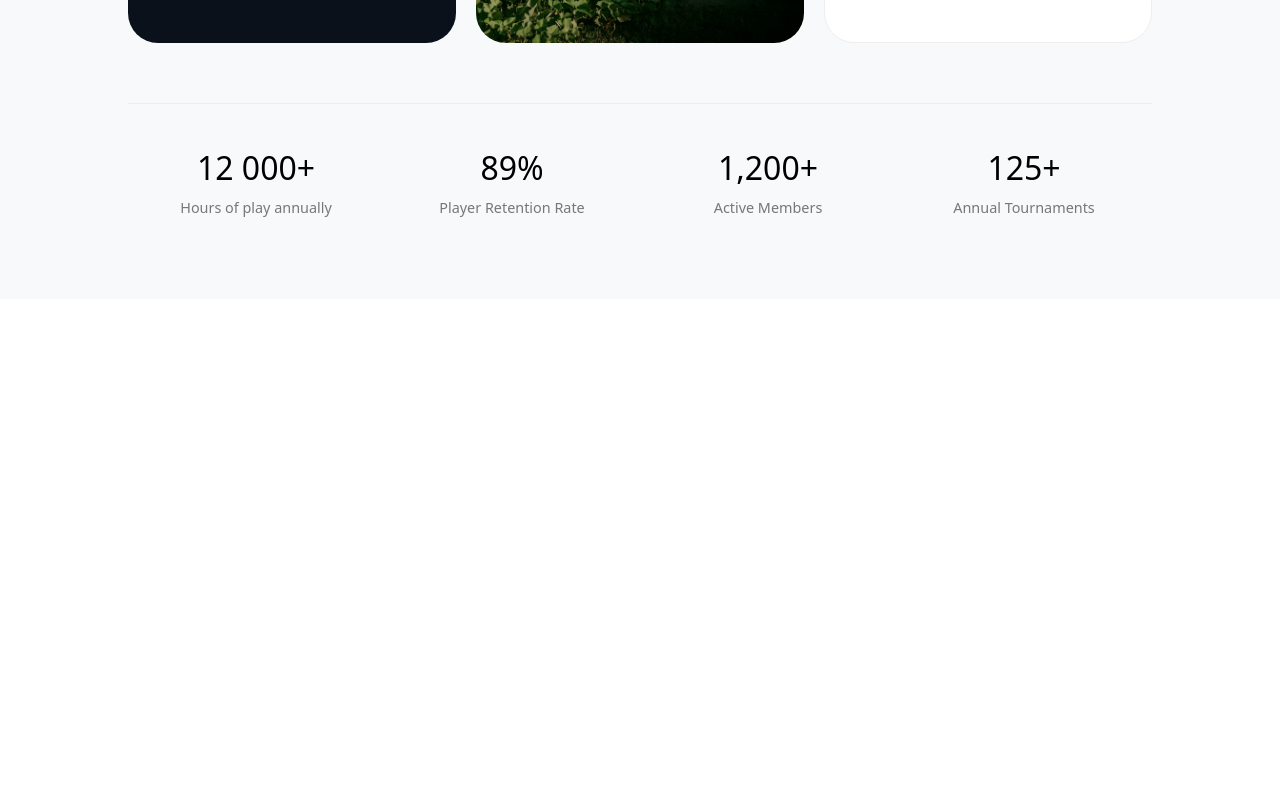
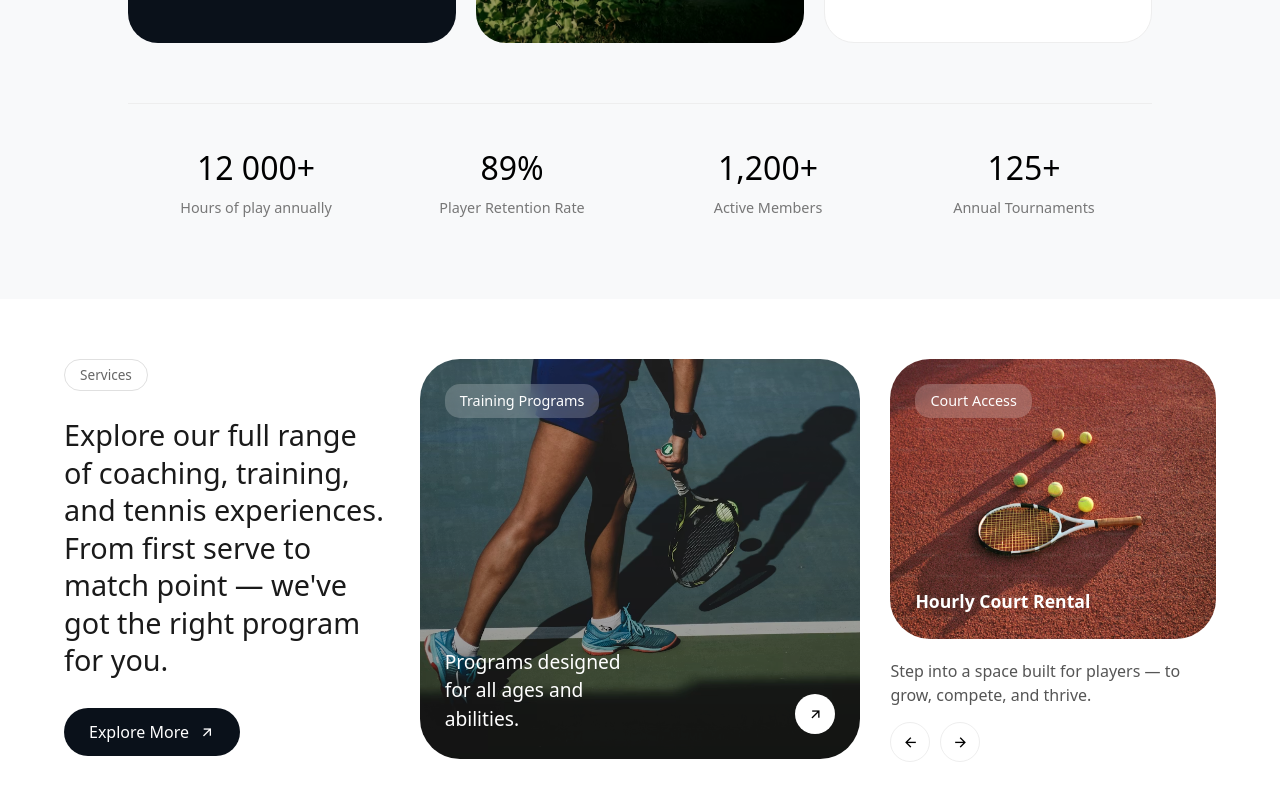
Before and after one commit to Atikkumar22/web-development, a React (Vite) app in the folder react/: page / in a window 1280 px wide. Shown: the part 1283-2083 px from the top of the page. Before the commit the page ends 1582 px from the top, so only its background shows below. Built offline with nearby package versions, Linux system fonts and the light colour scheme; some icons are missing.

Commit message:
feat: add Services component and integrate it into main layout

```diff
--- /dev/null
+++ b/react/src/day3-structures/services/Services.jsx
@@ -0,0 +1,46 @@
+import React from 'react';
+
+const Services = () => {
+  return (
+    <section className="services-container">
+
+      <div className="services-text">
+        <span className="services-badge">Services</span>
+        <h2 className="services-description">
+          Explore our full range of coaching, training, and tennis experiences.
+          From first serve to match point — we've got the right program for you.
+        </h2>
+        <button className="explore-btn">
+          Explore More <i className="ri-arrow-right-up-line"></i>
+        </button>
+      </div>
+
+      <div className="service-card training-card">
+        <span className="card-label">Training Programs</span>
+        <div className="card-footer">
+          <p>Programs designed for all ages and abilities.</p>
+          <div className="arrow-icon">
+            <i className="ri-arrow-right-up-line"></i>
+          </div>
+        </div>
+      </div>
+
+      <div className="service-right-block">
+        <div className="service-card court-card">
+          <span className="card-label">Court Access</span>
+          <p className="card-overlay-text">Hourly Court Rental</p>
+        </div>
+
+        <div className="court-info">
+          <p>Step into a space built for players — to grow, compete, and thrive.</p>
+          <div className="nav-arrows">
+            <button className="nav-btn"><i className="ri-arrow-left-line"></i></button>
+            <button className="nav-btn"><i className="ri-arrow-right-line"></i></button>
+          </div>
+        </div>
+      </div>
+    </section>
+  );
+};
+
+export default Services;
--- a/react/src/index.css
+++ b/react/src/day3.css
@@ -282,3 +282,147 @@ body {
   color: #777;
   font-size: 0.9rem;
 }
+
+/* Services Section */
+
+.services-container {
+  display: flex;
+  gap: 30px;
+  padding: 60px 5%;
+  align-items: flex-start;
+  background-color: #ffffff;
+}
+
+.services-text {
+  flex: 1;
+  max-width: 350px;
+}
+
+.services-badge {
+  display: inline-block;
+  padding: 5px 15px;
+  border: 1px solid #e0e0e0;
+  border-radius: 20px;
+  font-size: 0.85rem;
+  color: #666;
+  margin-bottom: 25px;
+}
+
+.services-description {
+  font-size: 1.8rem;
+  line-height: 1.3;
+  color: #1a1a1a;
+  margin-bottom: 30px;
+  font-weight: 500;
+}
+
+.explore-btn {
+  background-color: #0a111a;
+  color: white;
+  padding: 12px 25px;
+  border-radius: 30px;
+  border: none;
+  display: flex;
+  align-items: center;
+  gap: 10px;
+  cursor: pointer;
+}
+
+.service-card {
+  border-radius: 40px;
+  position: relative;
+  overflow: hidden;
+  padding: 25px;
+  display: flex;
+  flex-direction: column;
+  justify-content: space-between;
+}
+
+.training-card {
+  flex: 1.2;
+  height: 400px;
+  background: linear-gradient(rgba(0,0,0,0.1), rgba(0,0,0,0.4)),
+              url('day3-structures/assets/pic3.avif') center/cover;
+  color: white;
+}
+
+.card-label {
+  background: rgba(255, 255, 255, 0.2);
+  backdrop-filter: blur(10px);
+  padding: 6px 15px;
+  border-radius: 15px;
+  width: fit-content;
+  font-size: 0.9rem;
+}
+
+.card-footer {
+  display: flex;
+  justify-content: space-between;
+  align-items: flex-end;
+}
+
+.card-footer p {
+  font-size: 1.2rem;
+  max-width: 200px;
+}
+
+.arrow-icon {
+  background: white;
+  color: black;
+  width: 40px;
+  height: 40px;
+  border-radius: 50%;
+  display: flex;
+  align-items: center;
+  justify-content: center;
+}
+
+.service-right-block {
+  flex: 1;
+  display: flex;
+  flex-direction: column;
+  gap: 20px;
+}
+
+.court-card {
+  height: 280px;
+  background: url('day3-structures/assets/pic4.avif') center/cover;
+  color: white;
+}
+
+.card-overlay-text {
+  position: absolute;
+  bottom: 25px;
+  left: 25px;
+  font-size: 1.1rem;
+  font-weight: bold;
+}
+
+.court-info p {
+  color: #555;
+  font-size: 1rem;
+  margin-bottom: 15px;
+  line-height: 1.5;
+}
+
+.nav-arrows {
+  display: flex;
+  gap: 10px;
+}
+
+.nav-btn {
+  width: 40px;
+  height: 40px;
+  border-radius: 50%;
+  border: 1px solid #eee;
+  background: white;
+  cursor: pointer;
+  display: flex;
+  align-items: center;
+  justify-content: center;
+  transition: 0.3s;
+}
+
+.nav-btn:hover {
+  background-color: #f0f0f0;
+}
--- a/react/src/main.jsx
+++ b/react/src/main.jsx
@@ -1,24 +1,29 @@
 import { StrictMode } from 'react'
 import { createRoot } from 'react-dom/client'
-import Nav from './day3-structures/navbar/Nav.jsx';
-import Hero from './day3-structures/hero section/Hero.jsx';
-import Middle from './day3-structures/middle section/Middle.jsx';
-import './index.css'
 
 import Card from "./day2-Components/Card.jsx";
 import Paragraph from "./day2-Components/Paragraph.jsx";
 import CreateTodo from './day2-Components/CreateTodo.jsx';
 
+import Nav from './day3-structures/navbar/Nav.jsx';
+import Hero from './day3-structures/hero section/Hero.jsx';
+import Middle from './day3-structures/middle section/Middle.jsx';
+import Services from './day3-structures/services/Services.jsx';
+import './day3.css'
+
+
 createRoot(document.getElementById('root')).render(
   <StrictMode>
     {/* <App /> */}
+
     {/* <Card />
     <Paragraph />
     <CreateTodo /> */}
 
-      <Nav />
-      <Hero />
-      <Middle />
+    <Nav />
+    <Hero />
+    <Middle />
+    <Services />
 
   </StrictMode>
 )
```
